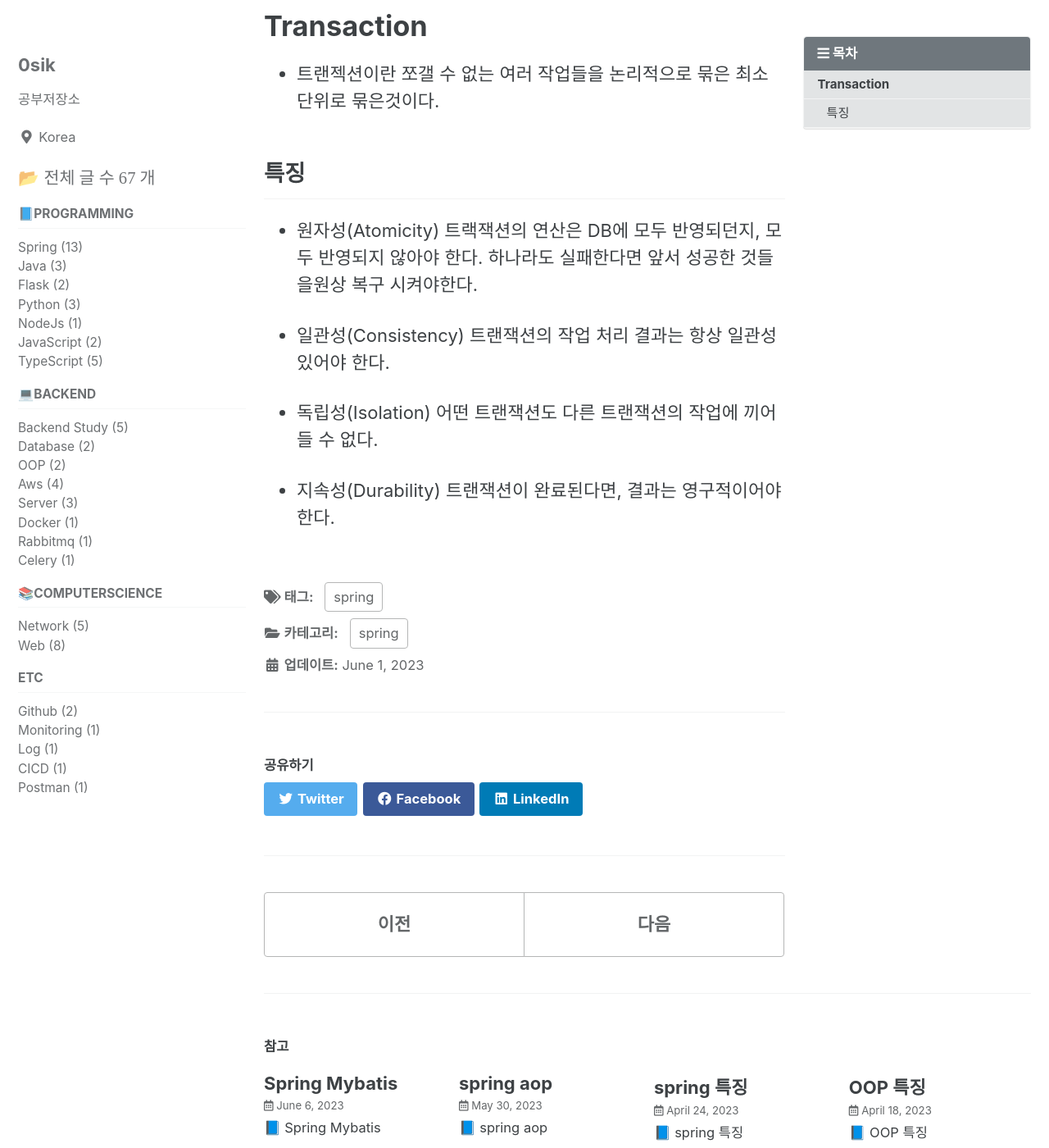
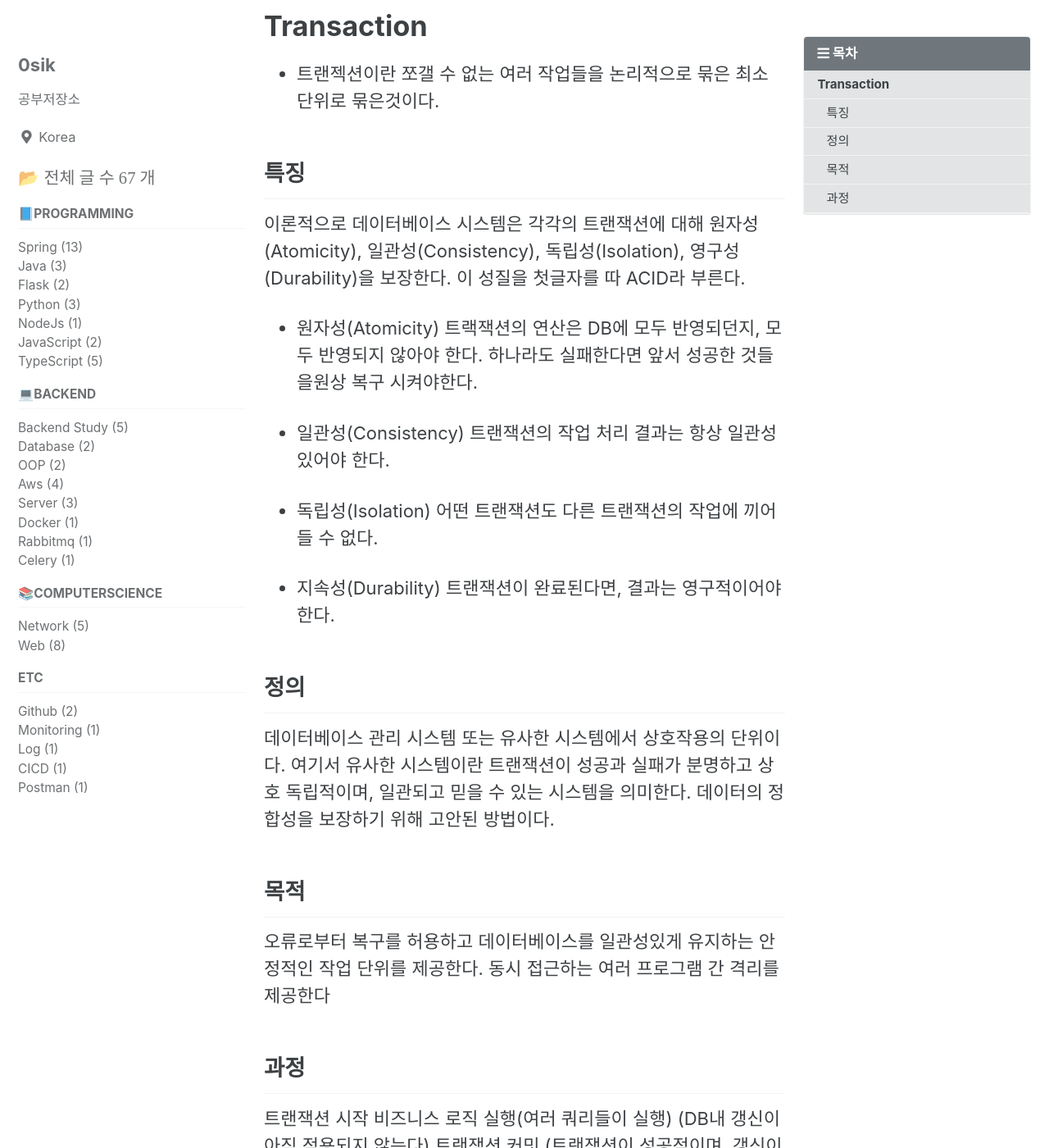
Before and after one commit to 0sik/0sik.github.io, a Jekyll site: the page built from _posts/2023-06-01-spring spring Transaction.md, in a window 1280 px wide and 1400 px high, scrolled down 251 px. Shown: the whole window at 82% size. Built offline with Jekyll 4.4.1, drawn with Linux system fonts in a browser that asks for light colours; cached includes are drawn as plain includes; some of the changed text lies outside the part shown.

Commit message:
fix : spring transaction 수정

```diff
--- a/_posts/2023-06-01-spring spring Transaction.md
+++ b/_posts/2023-06-01-spring spring Transaction.md
@@ -16,6 +16,8 @@ tags: [spring]
 
 ## 특징
 
+이론적으로 데이터베이스 시스템은 각각의 트랜잭션에 대해 원자성(Atomicity), 일관성(Consistency), 독립성(Isolation), 영구성(Durability)을 보장한다. 이 성질을 첫글자를 따 ACID라 부른다.
+
 - 원자성(Atomicity)
 트랙잭션의 연산은 DB에 모두 반영되던지, 모두 반영되지 않아야 한다. 하나라도 실패한다면 앞서 성공한 것들을원상 복구 시켜야한다.
 
@@ -27,3 +29,16 @@ tags: [spring]
 
 - 지속성(Durability)
 트랜잭션이 완료된다면, 결과는 영구적이어야 한다.
+
+## 정의
+데이터베이스 관리 시스템 또는 유사한 시스템에서 상호작용의 단위이다. 여기서 유사한 시스템이란 트랜잭션이 성공과 실패가 분명하고 상호 독립적이며, 일관되고 믿을 수 있는 시스템을 의미한다. 데이터의 정합성을 보장하기 위해 고안된 방법이다.
+
+## 목적
+오류로부터 복구를 허용하고 데이터베이스를 일관성있게 유지하는 안정적인 작업 단위를 제공한다.
+동시 접근하는 여러 프로그램 간 격리를 제공한다
+
+## 과정
+트랜잭션 시작
+비즈니스 로직 실행(여러 쿼리들이 실행) (DB내 갱신이 아직 적용되지 않는다)
+트랜잭션 커밋 (트랜잭션이 성공적이며, 갱신이 실제 적용됨)
+만약 쿼리 하나가 실패하면, 데이터베이스 시스템은 전체 트랜잭션 또는 실패한 쿼리를 롤백한다.
```
